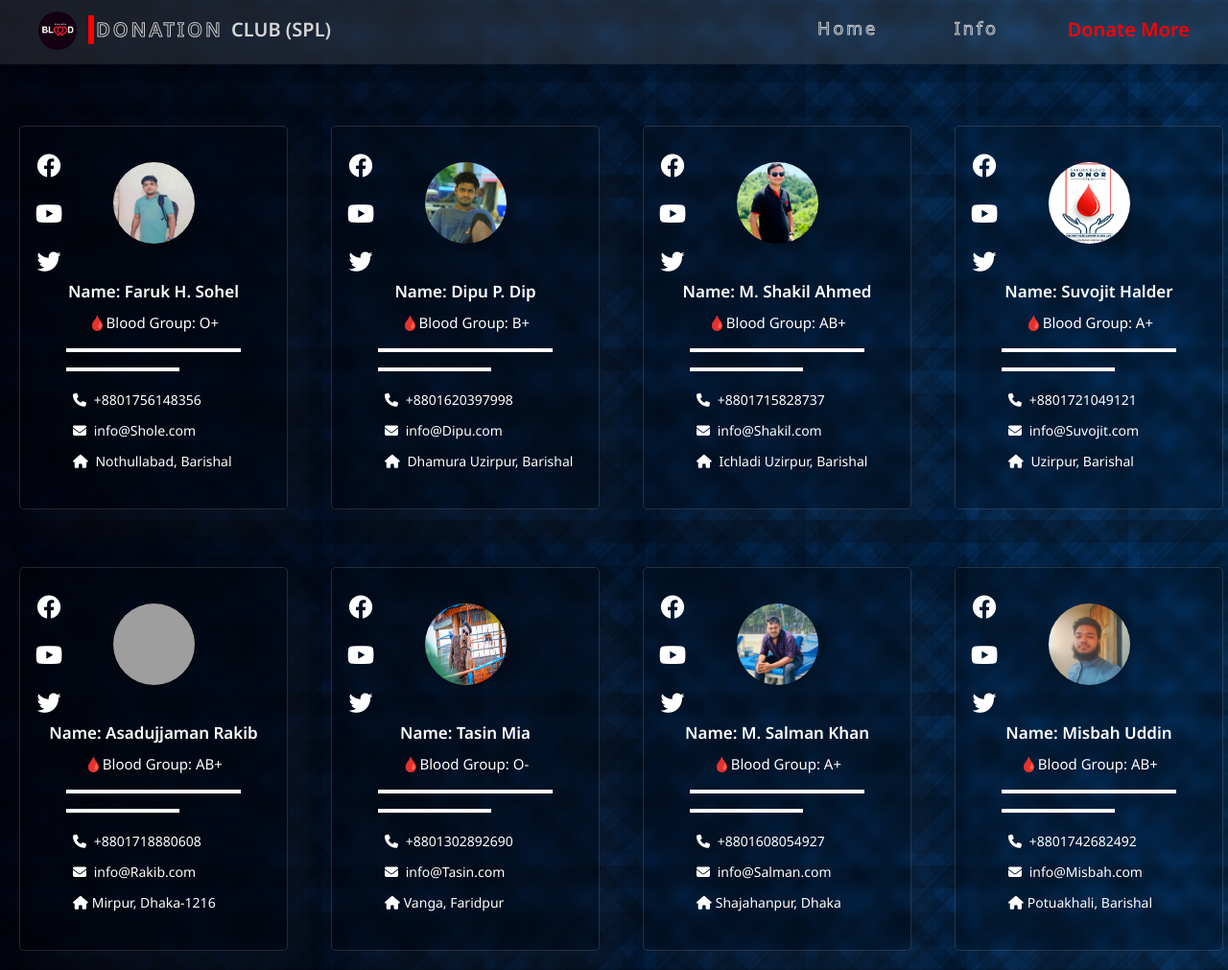
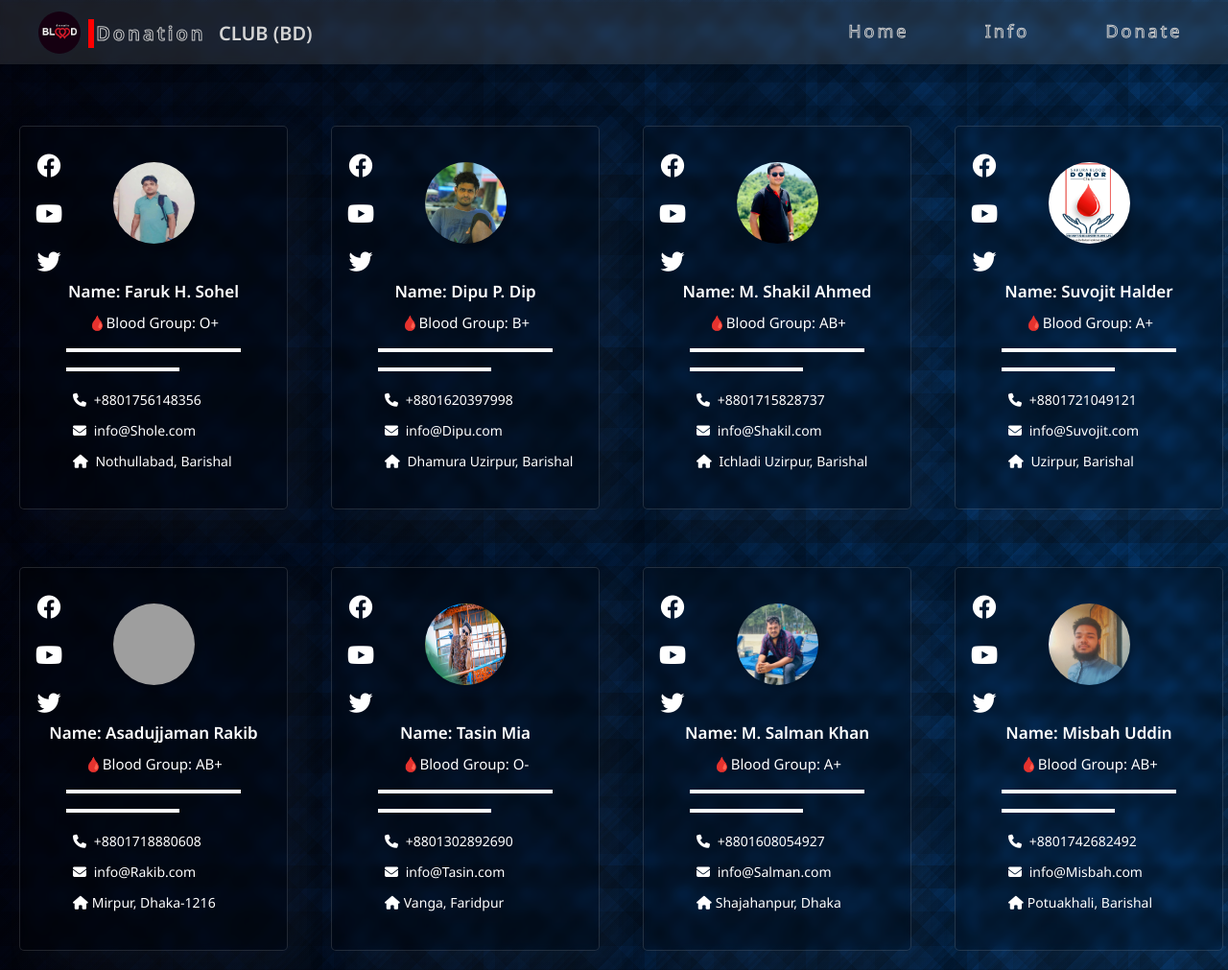
Before and after one commit to CoderCat010/dontaion-club, a plain HTML site: page donation.html in a window 1280 px wide. Shown: the top 1011 px of the page at 96% size. Drawn offline with nearby package versions, Linux system fonts and the light colour scheme; grey boxes are pictures that could not be loaded.

Commit message:
added nv sec

```diff
--- a/cards.css
+++ b/cards.css
@@ -185,6 +185,7 @@ body{
 		transform: translateY(0);
 	}
   }
+
 
 
   .bbbtn {
--- a/donation.css
+++ b/donation.css
@@ -1,5 +1,3 @@
-
-
 .sec-5{
     background-image: url(./img/f.jpg);
     height: 330vh;
@@ -29,7 +27,6 @@ border-left: 3px solid  rgba(255, 255, 255, 0.618);
   height: 286px;
   position: relative;
 }
-
 
 
 .page-wrapper
--- a/donation.html
+++ b/donation.html
@@ -27,25 +27,31 @@
 </head>
 <body class="bd">
 
-        <nav class="h-[67px] backdrop-blur-sm drop-shadow-xl ... bg-white/10">
+         <nav class="min-h-[67px] backdrop-blur-sm drop-shadow-xl ... bg-white/10">
 
-            <div class="flex justify-between">
+            <div class="flex md:justify-between md:flex-row">
 
-               <div class="flex gap-3">
-                <img class="w-10 h-10 mt-3 ml-10 rounded-full" src="./img/images (3).png" alt="">
-                <h1 class="mt-4 font-semibold text-[20px] text-neutral-300"><span><button class="button" data-text="Awesome">
-                    <span class="actual-text">&nbsp;DONATION&nbsp;</span>
-                    <span aria-hidden="true" class="hover-text">&nbsp;DONATION&nbsp;</span>
-                </button></span>CLUB (SPL)</h1>
+               <div class="flex lg:gap-2 gap-2 pt-3">
+                <img class="lg:w-11 lg:h-11 ml-10 lg:block hidden rounded-full" src="./img/images (3).png" alt="">
+
+                <img class="w-10 h-10 ml-2 lg:hidden block rounded-full" src="./img/nn.png" alt="">
+
+
+                <h1 class="font-semibold lg:text-[20px] text-neutral-300 lg:block hidden mt-2"><span><button class="button" data-text="Awesome">
+                    <span class="actual-text">&nbsp;Donation&nbsp;</span>
+                    <span aria-hidden="true" class="hover-text">&nbsp;Donation&nbsp;</span>
+                </button></span> CLUB (BD)</h1>
+
+                <h1 class="font-extrabold text-neutral-300 lg:hidden block mt-2">SAKURA CLUB (BD)</h1>
                </div>
 
-               <div>
-                <ul class="flex mt-4 mr-10 gap-16 text-[18px]">
+               <div class="pt-5 lg:ml-0 ml-12">
+                <ul class="flex lg:mr-10 lg:gap-16 lg:text-[18px] md:text-base text-sm md:gap-6 gap-3">
                     <li>
-                <a href="./index.html"><button class="button" data-text="Awesome">
+                <button class="button" data-text="Awesome">
                     <span class="actual-text">&nbsp;Home&nbsp;</span>
                     <span aria-hidden="true" class="front-text">&nbsp;Home&nbsp;</span>
-                </button></a>
+                </button>
                     </li>
 
                     <li>
@@ -56,17 +62,16 @@
                     </li>
 
                     <li>
-                        <button class="text-[20px] font-semibold text-[#ff0000]">Donate More</button>
-
+                        <button class="button" data-text="Awesome">
+                            <span class="actual-text">&nbsp;Donate&nbsp;</span>
+                            <span aria-hidden="true" class="front-text">&nbsp;Donate&nbsp;</span>
+                        </button>
                     </li>
-
-
                 </ul>
                </div>
 
             </div>
-         </nav>
-
+        </nav>
 
    <section class="sect-6 mt-16 mb-28">
 
@@ -1384,5 +1389,6 @@
 		"max-glare":0.5
 	});
    </script>
+
 </body>
 </html>
--- a/style.css
+++ b/style.css
@@ -135,7 +135,7 @@
 
   .c-button--gooey {
     letter-spacing: 2px;
-    border-radius: 50px;
+    border-radius: 50px 100px;
     position: relative;
     transition: all 700ms ease;
   }
@@ -267,7 +267,11 @@
   position: relative;
   }
 
-
+.dont{
+  border: 1px solid #ff0000;
+  padding: 10px 20px;
+  border-radius: 50px 100px;
+}
 
   .ftro{
     background-color: #021228;
```
Also changed, not shown: index.html (+14 -7 lines).
